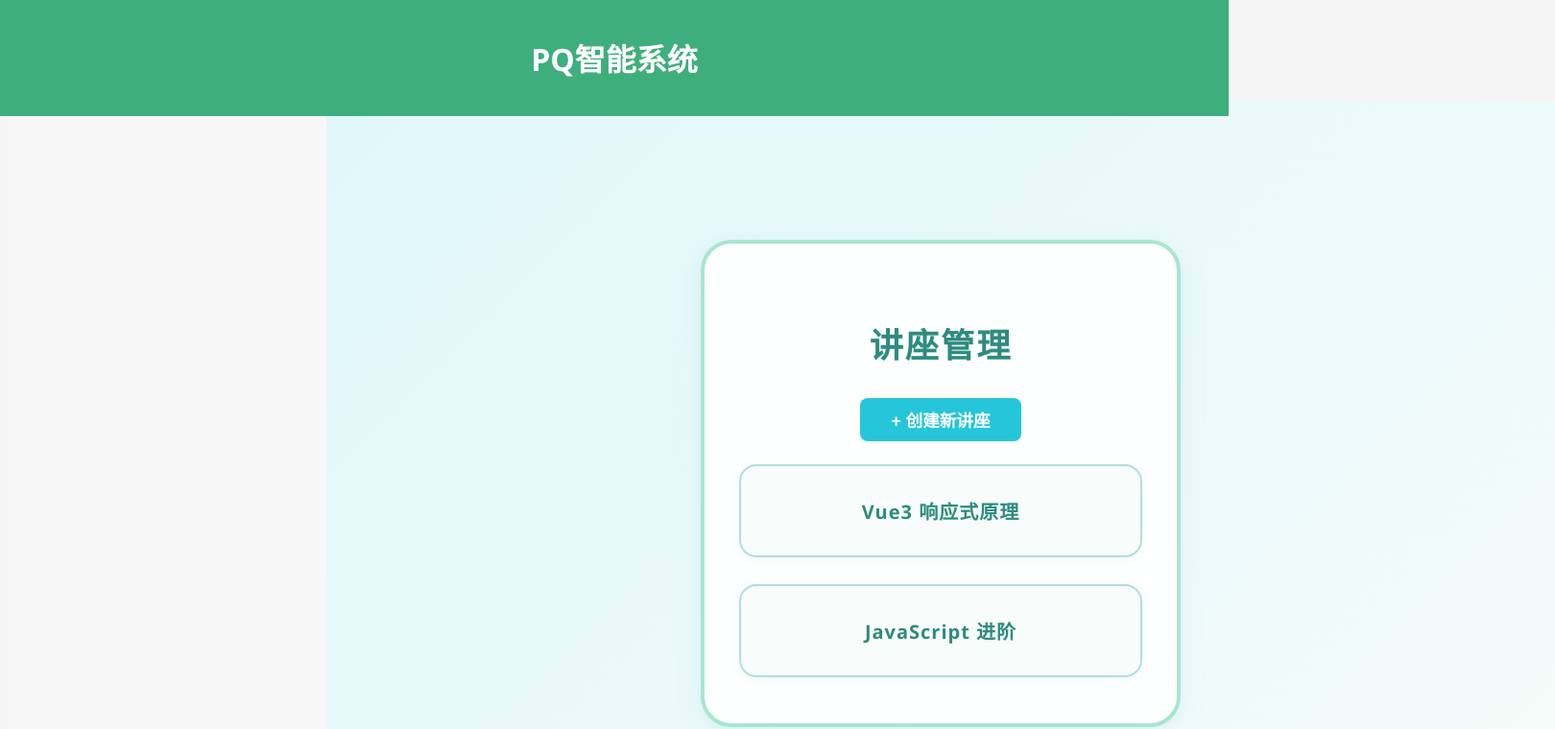
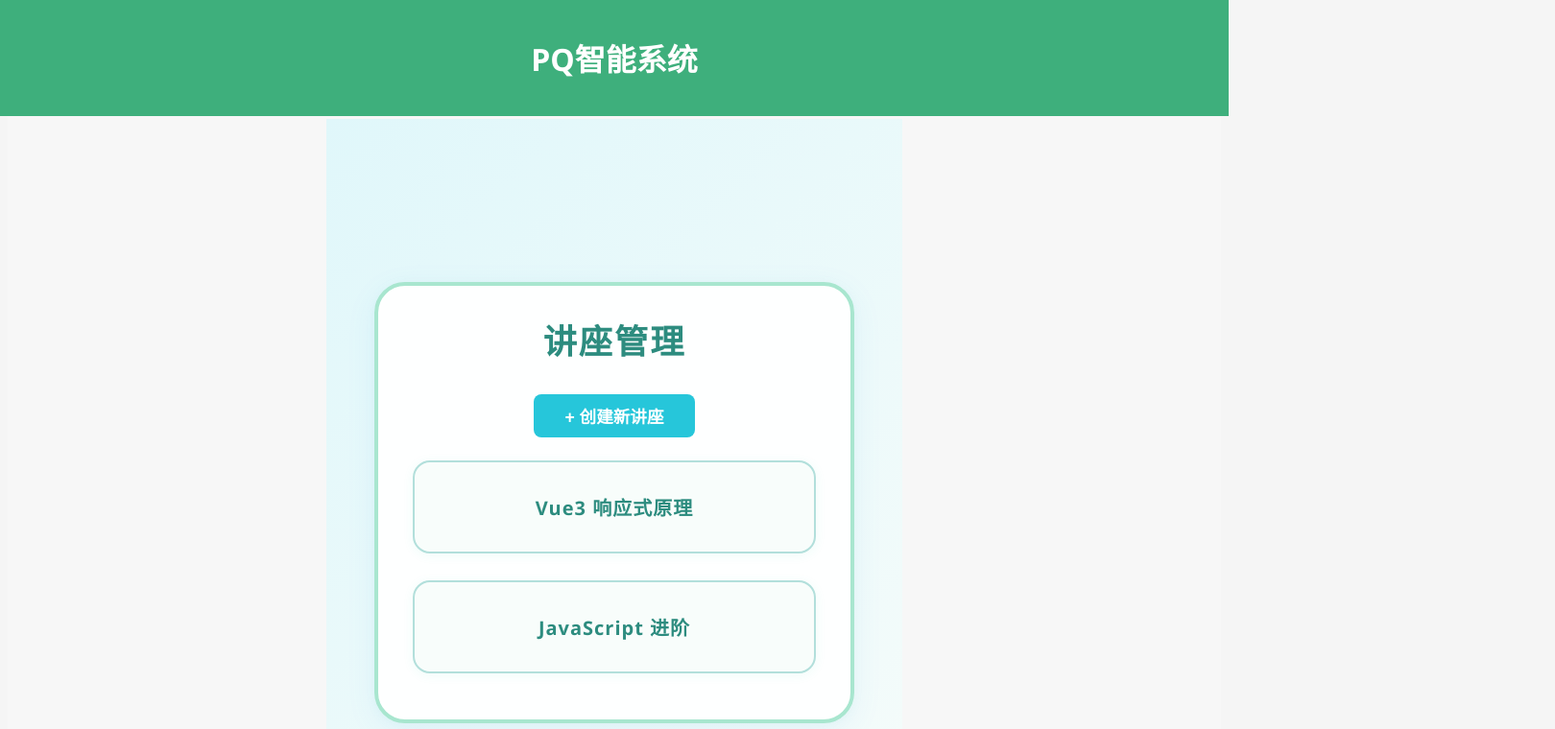
Before and after one commit to AAA-sw-team/project, a Vue app in the folder popquiz-app/frontend/tryproject1/: page /speaker/home in a window 1280 px wide. Shown: the top 760 px of the page at 96% size, 1620 px wide, since content can reach past the window. Built offline with nearby package versions, Linux system fonts and the light colour scheme.

Commit message:
美化页面

```diff
--- a/popquiz-app/frontend/tryproject1/src/main/resources/pages/speaker/LectureLayout.vue
+++ b/popquiz-app/frontend/tryproject1/src/main/resources/pages/speaker/LectureLayout.vue
@@ -31,6 +31,7 @@ function isActive(tab: string) {
   margin: 0;
   max-width: 100vw;
   width: 100vw;
+  margin-top: 80px;
 }
 .sidebar {
   width: 200px;
--- a/popquiz-app/frontend/tryproject1/src/main/resources/pages/speaker/SpeakerHome.vue
+++ b/popquiz-app/frontend/tryproject1/src/main/resources/pages/speaker/SpeakerHome.vue
@@ -1,4 +1,5 @@
 <template>
+  <div class="center-container">
     <div class="speaker-home-bg">
       <div class="speaker-home">
         <h2 class="speaker-title">讲座管理</h2>
@@ -19,6 +20,7 @@
             <div class="modal-actions">
               <button @click="createLecture">创建</button>
               <button @click="showCreate = false">取消</button>
+            </div>
           </div>
         </div>
       </div>
@@ -50,6 +52,19 @@ function createLecture() {
 }
 </script>
 <style scoped>
+.center-container {
+  display: flex;
+  flex-direction: column;
+  justify-content: flex-start; /* 顶部对齐 */
+  align-items: center;
+  min-height: 80vh;
+  /* padding-top: 40px;  // 去掉或设为0 */
+}
+.center-container > * {
+  width: 80%;
+  max-width: 600px;
+  font-size: 1.2rem;
+}
 .speaker-home-bg {
   min-height: 100vh;
   width: 100vw;
@@ -58,6 +73,7 @@ function createLecture() {
   justify-content: center;
   background: linear-gradient(135deg, #e0f7fa 0%, #f6fcfa 100%);
   overflow-x: hidden;
+  margin-top: 20px; /* 或者 4rem */
 }
 .speaker-home {
   display: flex;
@@ -66,8 +82,8 @@ function createLecture() {
   border: 4px solid #a8e6cf;
   border-radius: 32px;
   background: rgba(255,255,255,0.95);
-  margin: 48px auto;
-  padding: 48px 0 48px 0;
+  margin: 0 auto; /* 移除 margin-top */
+  padding: 0 0 48px 0; /* 移除 padding-top */
   width: 90vw;
   max-width: 500px;
   min-width: 260px;
```
Lines whose indentation alone changed are shown as unchanged.
